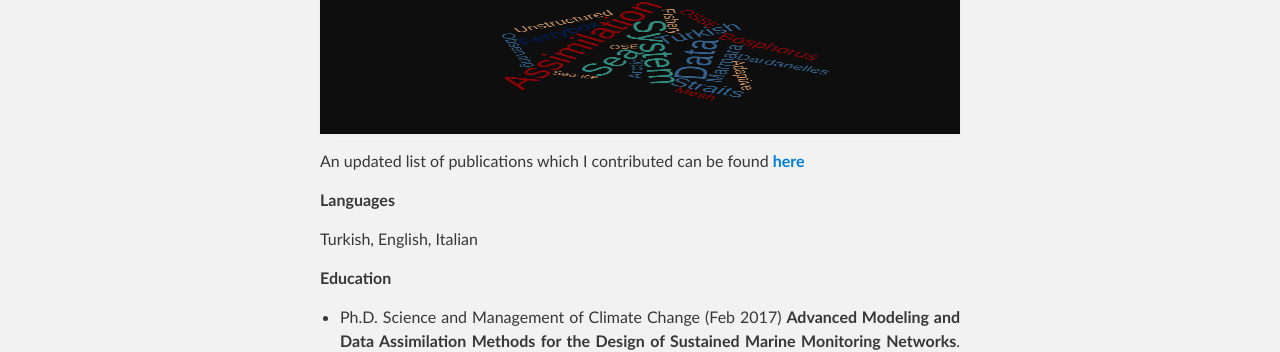
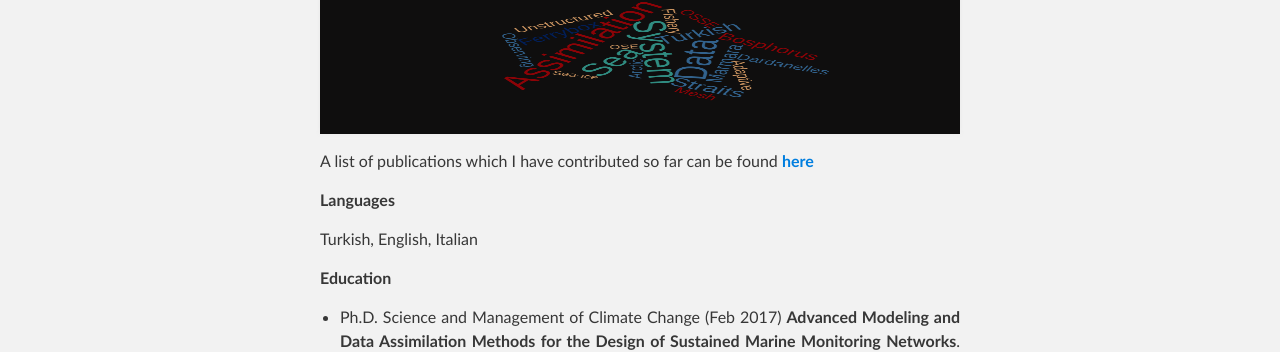
Before and after one commit to aydogduali/aydogduali.github.io, a Jekyll site: the page built from about/index.md, in a window 1280 px wide. Shown: the part 522-874 px from the top of the page. Built offline with Jekyll 4.4.1, drawn with Linux system fonts in a browser that asks for light colours; the repository's description, which GitHub fills in, is left out.

Commit message:
updated order

```diff
--- a/about/index.md
+++ b/about/index.md
@@ -3,7 +3,7 @@ layout: default
 ---
 ![](../pics/wordcloud.png){:height="150px" width="640px"}
 
-An updated list of publications which I contributed can be found **[here](/about/publication)**
+A list of publications which I have contributed so far can be found **[here](/about/publication)**
 
 **Languages**
 
```
